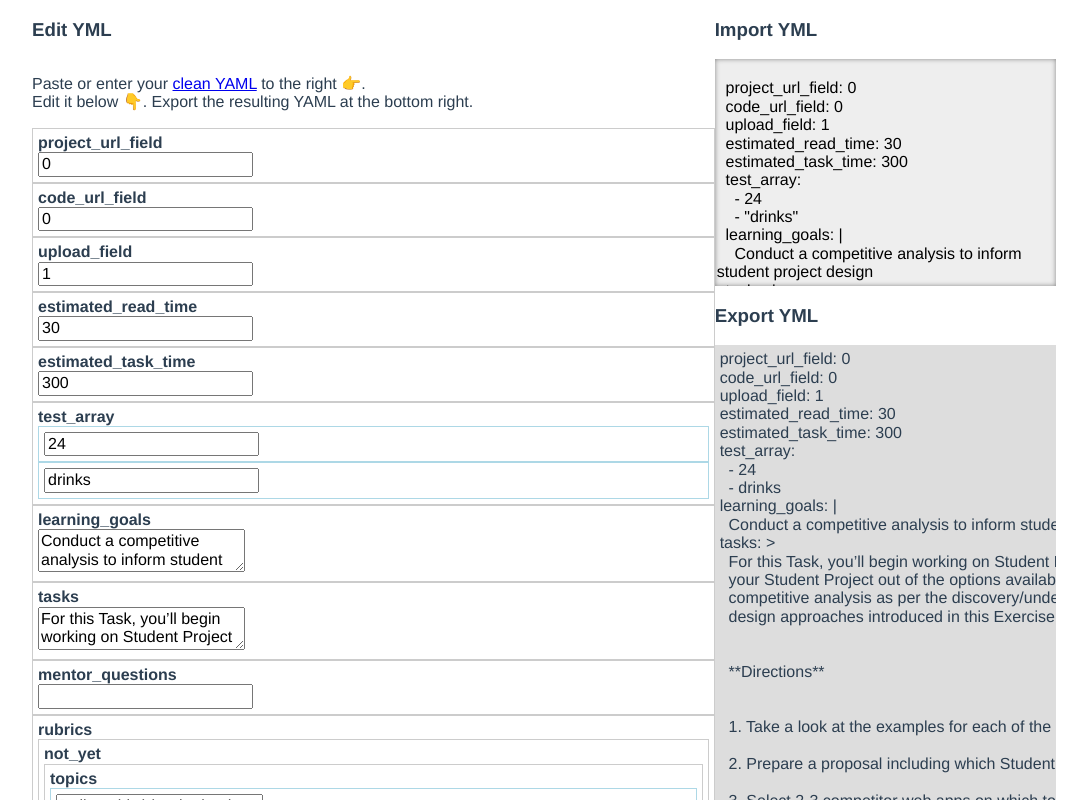
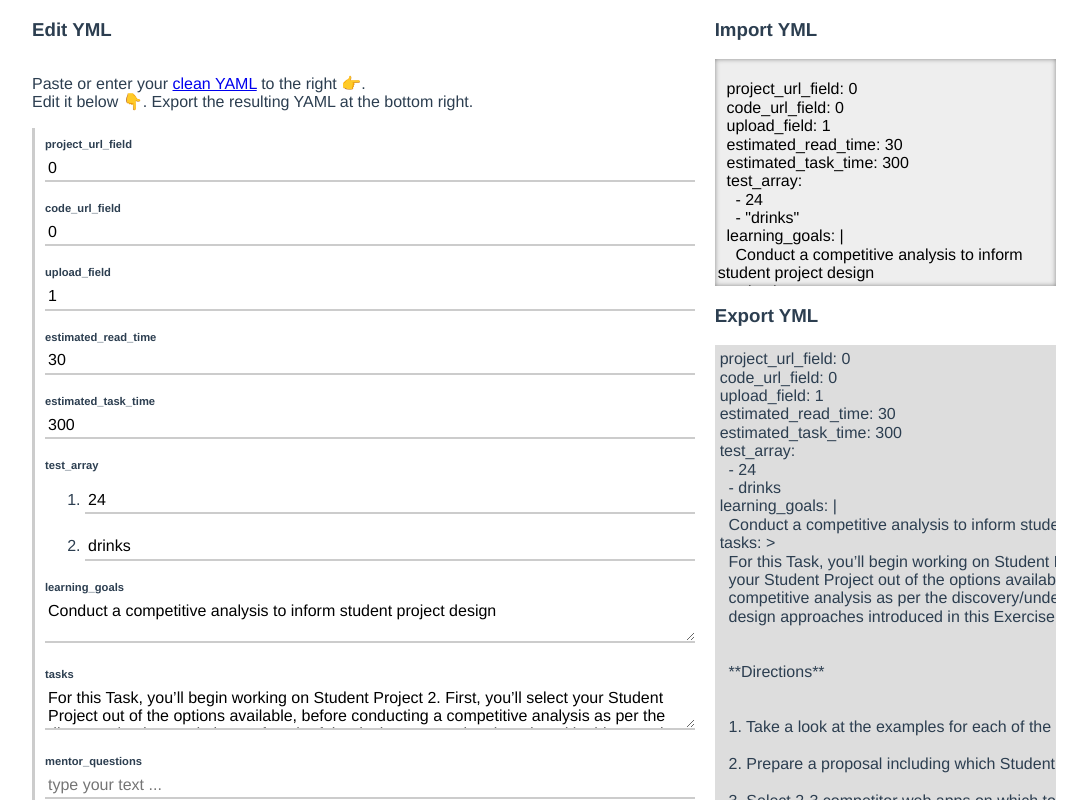
Before and after one commit to samlawski/yedit, a Vue app: page /#/ in a window 1280 px wide. Shown: the whole page, without its empty margins (96-1183 px from the left). Built offline with nearby package versions, Linux system fonts and the light colour scheme.

Commit message:
add simple formatting

```diff
--- a/src/components/FormArr.vue
+++ b/src/components/FormArr.vue
@@ -1,6 +1,6 @@
 <template lang="html">
-  <div>
-    <div class="editor__arr" v-for="(val, i) in arr" v-bind:key="`editable-wrapper-arr-${i}`">
+  <ol class="editor__arr">
+    <li class="editor__arr__item" v-for="(val, i) in arr" v-bind:key="`editable-wrapper-arr-${i}`">
 
       <div v-if="isNumOrStr(val)">
         <FormField v-model="arr[i]" />
@@ -15,8 +15,8 @@
         <p>Whoops. Somehow this field couldn't be displayed 🤷‍</p>
       </div>
 
-    </div>
-  </div>
+    </li>
+  </ol>
 </template>
 
 <script>
@@ -38,7 +38,9 @@ export default {
 
 <style lang="scss">
 .editor__arr {
-  border: 1px solid lightblue;
-  padding: 5px;
+  margin-bottom: 10px;
+}
+.editor__arr__item {
+  margin-bottom: 20px;
 }
 </style>
--- a/src/components/FormField.vue
+++ b/src/components/FormField.vue
@@ -1,11 +1,13 @@
 <template lang="html">
-  <div>
+  <div class="editor__field">
     <textarea
+      placeholder="type your text ..."
       v-if="showTextarea"
       v-bind:value="value"
       v-on:input="$emit('input', $event.target.value)"
     ></textarea>
     <input
+      placeholder="type your text ..."
       v-else
       v-bind:value="value"
       v-on:input="$emit('input', (/^[+-]?\d+(\.\d+)?$/.test($event.target.value) ? parseFloat($event.target.value) : $event.target.value) )"
@@ -29,4 +31,18 @@ export default {
 </script>
 
 <style lang="scss">
+input, textarea {
+  border: none;
+  width: 100%;
+  // border-left: 1px solid #ccc;
+  border-bottom: 2px solid #ccc;
+  padding: 3px;
+  outline: none;
+
+  transition: .4s border-color;
+
+  &:focus {
+    border-color: LightSeaGreen;
+  }
+}
 </style>
--- a/src/components/FormObj.vue
+++ b/src/components/FormObj.vue
@@ -1,7 +1,7 @@
 <template lang="html">
-  <div>
-    <div class="editor__obj" v-for="(val, key, i) in obj" v-bind:key="`editable-wrapper-${key}-${i}`">
-      <label><strong>{{key}}</strong></label>
+  <div class="editor__obj">
+    <div class="editor__obj__item" v-for="(val, key, i) in obj" v-bind:key="`editable-wrapper-${key}-${i}`">
+      <label>{{key}}</label>
 
       <div v-if="isNumOrStr(val)">
         <FormField v-model="obj[key]" />
@@ -39,7 +39,21 @@ export default {
 
 <style lang="scss">
 .editor__obj {
-  border: 1px solid #ccc;
-  padding: 5px;
+  padding: 10px;
+  margin-bottom: 10px;
+
+  border-left: 3px solid #ccc;
+  // border-radius: 3px;
+}
+
+.editor__obj__item {
+  margin-bottom: 20px;
+
+  label {
+    font-size: .7rem;
+    font-weight: 700;
+    margin-bottom: 5px;
+    display: block;
+  }
 }
 </style>
--- a/src/views/Home.vue
+++ b/src/views/Home.vue
@@ -60,9 +60,7 @@ export default {
     }
   },
   computed: {
-    exportStr: function(){
-      return YAML.stringify(this.editableObj)
-    }
+    exportStr: function(){ return YAML.stringify(this.editableObj) }
   },
   methods: {
     isNumOrStr: val => isNumOrStr(val),
@@ -83,6 +81,7 @@ export default {
   }
 }
 
+demoContent()
 function demoContent() { return`
   project_url_field: 0
   code_url_field: 0
@@ -209,4 +208,8 @@ function demoContent() { return`
     }
   }
 }
+
+.editor__form {
+  padding-right: 10px;
+}
 </style>
```
